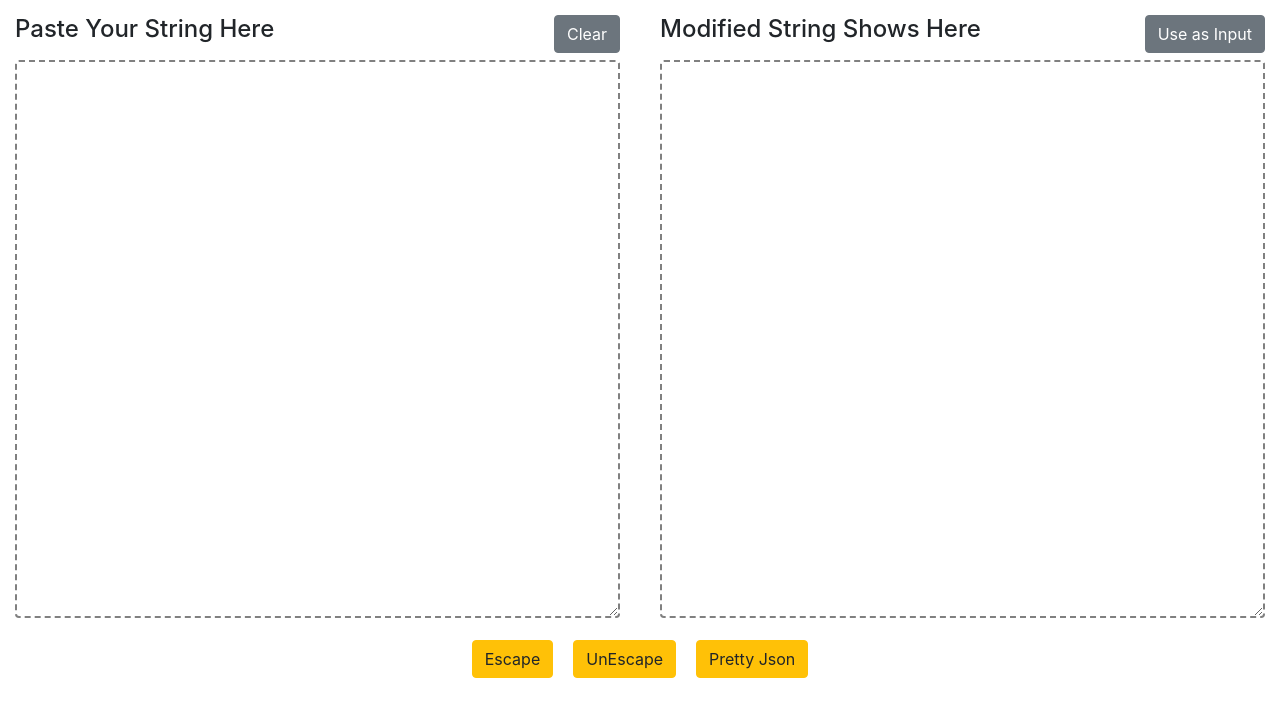
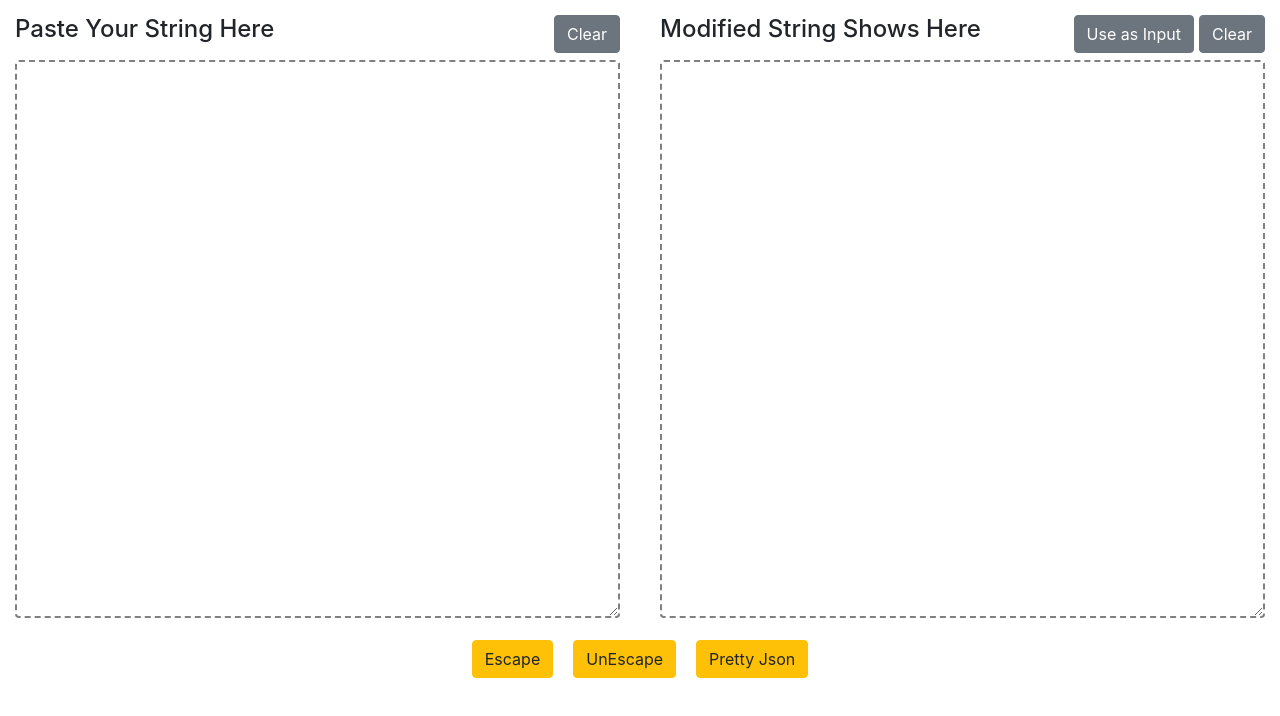
Before and after one commit to Vipul-Bajaj/escape_unescape, a plain HTML site: page index.html in a window 1280 px wide. Drawn offline with Linux system fonts and the light colour scheme.

Commit message:
Added Clear Output Functionality

```diff
--- a/index.html
+++ b/index.html
@@ -58,6 +58,8 @@
                     <h4><label for="output" id="output_label">Modified String Shows Here</label></h4>
                     <button type="button" class="btn btn-secondary" onclick="use_as_input()"
                         style="margin-left: auto;height:fit-content;">Use as Input</button>
+                    <button type="button" class="btn btn-secondary" onclick="clear_output()"
+                        style="margin-left:5px;height:fit-content;">Clear</button>
                 </div>
                 <textarea id="output" class="form-control"></textarea>
             </div>
--- a/static/main.js
+++ b/static/main.js
@@ -81,6 +81,10 @@ function clear_input(){
     document.getElementById("input").value = ""
 }
 
+function clear_output(){
+    document.getElementById("output").value = ""
+}
+
 function use_as_input(){
     document.getElementById("input").value = document.getElementById("output").value
 }
```
